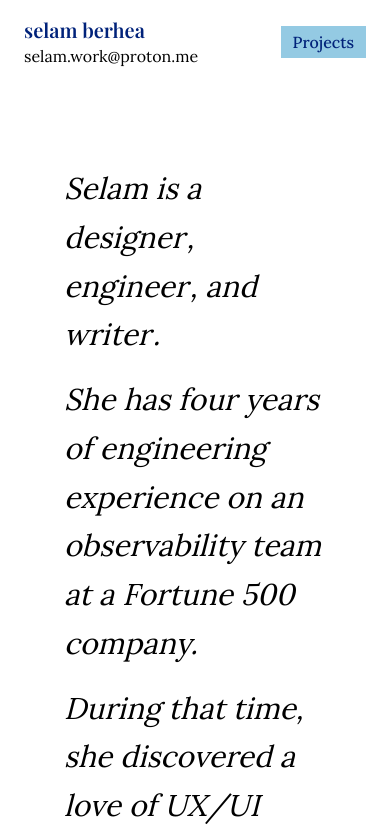
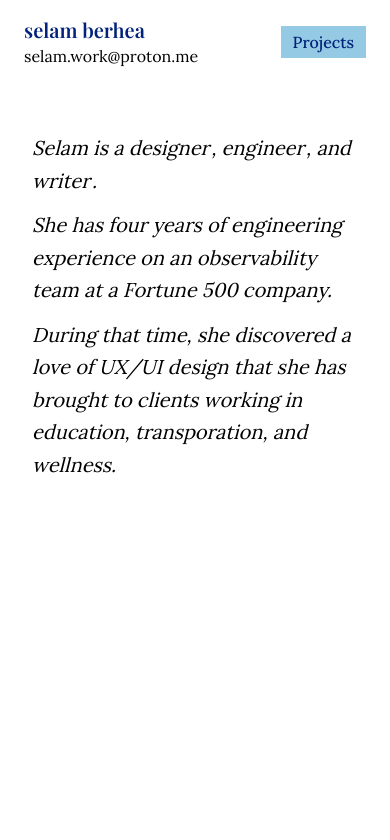
Before and after one commit to sberhea/portfolio, a Next.js app: page / in a window 390 px wide. Shown: the top 840 px of the page. Built offline with nearby package versions, Linux system fonts and the light colour scheme; a web font is replaced by a local one.

Commit message:
chore: adjust hero text for mobile

```diff
--- a/src/app/page.tsx
+++ b/src/app/page.tsx
@@ -9,7 +9,7 @@ export default function HomePage() {
 
 
       {/* Page content */}
-      <div className="max-w-4xl py-12">
+      <div className="max-w-4xl mx-auto py-8 md:py-12">
         <Hero/>
       </div>
     </main>
--- a/src/components/Hero.tsx
+++ b/src/components/Hero.tsx
@@ -1,8 +1,8 @@
 const Hero = ({}) => {
   return (
-    <section className="p-8">
+    <section className="p-4 md:p-8">
       {/* Bio */}
-    <div className="px-8 tracking-normal font-stretch-expanded space-y-4 text-3xl leading-relaxed text-black italic">
+    <div className="px-4 md:px-8 tracking-normal font-stretch-expanded space-y-3 md:space-y-4 text-xl md:text-2xl leading-relaxed text-black italic">
 
       <p className="">
         Selam is a <span className="hover:bg-lime-300 pr-0.5"> designer</span>, <span className="hover:bg-lime-300 pr-0.5">engineer</span>, and <span className="hover:bg-lime-300 pr-0.5">writer</span>.
```
